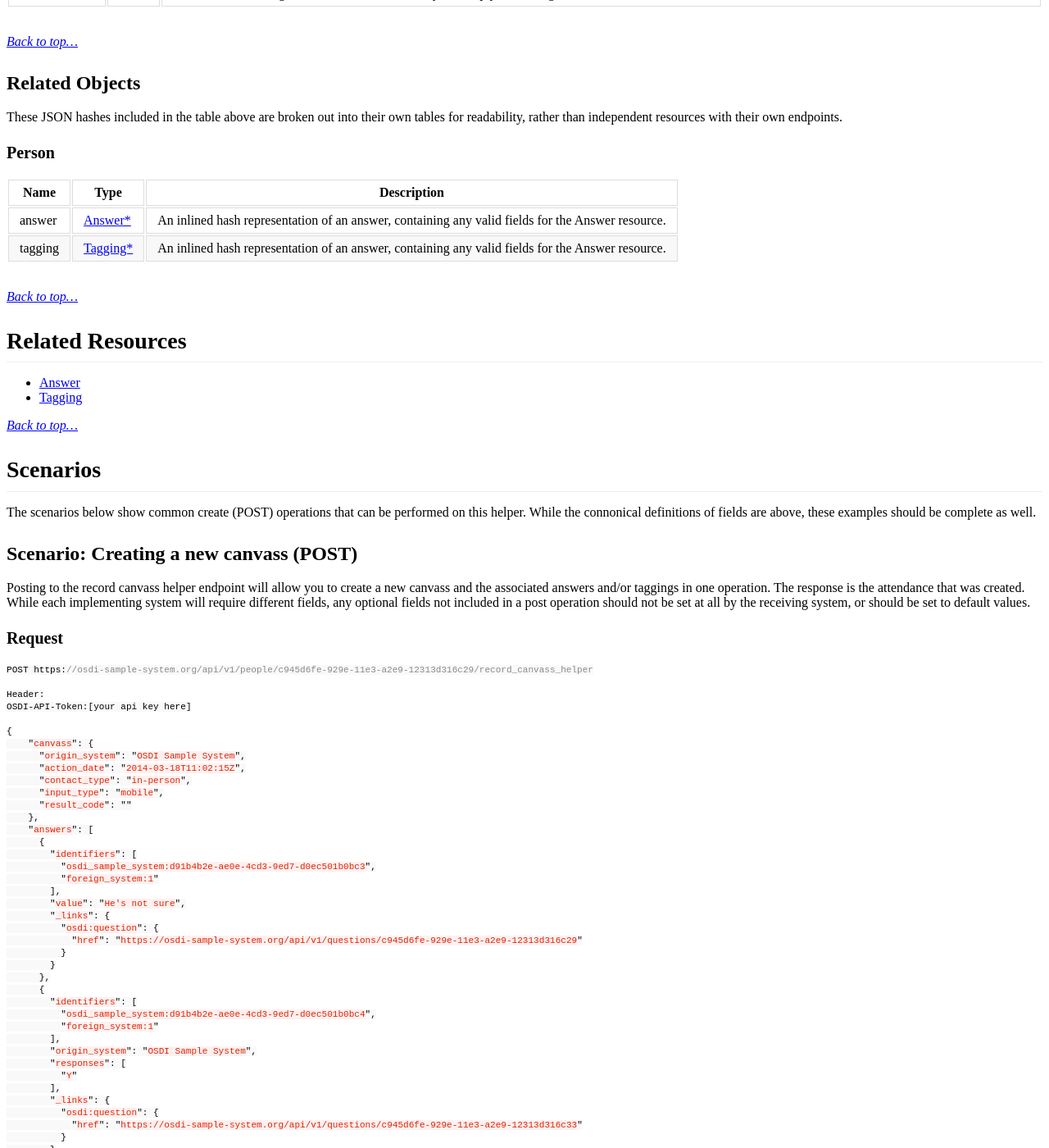
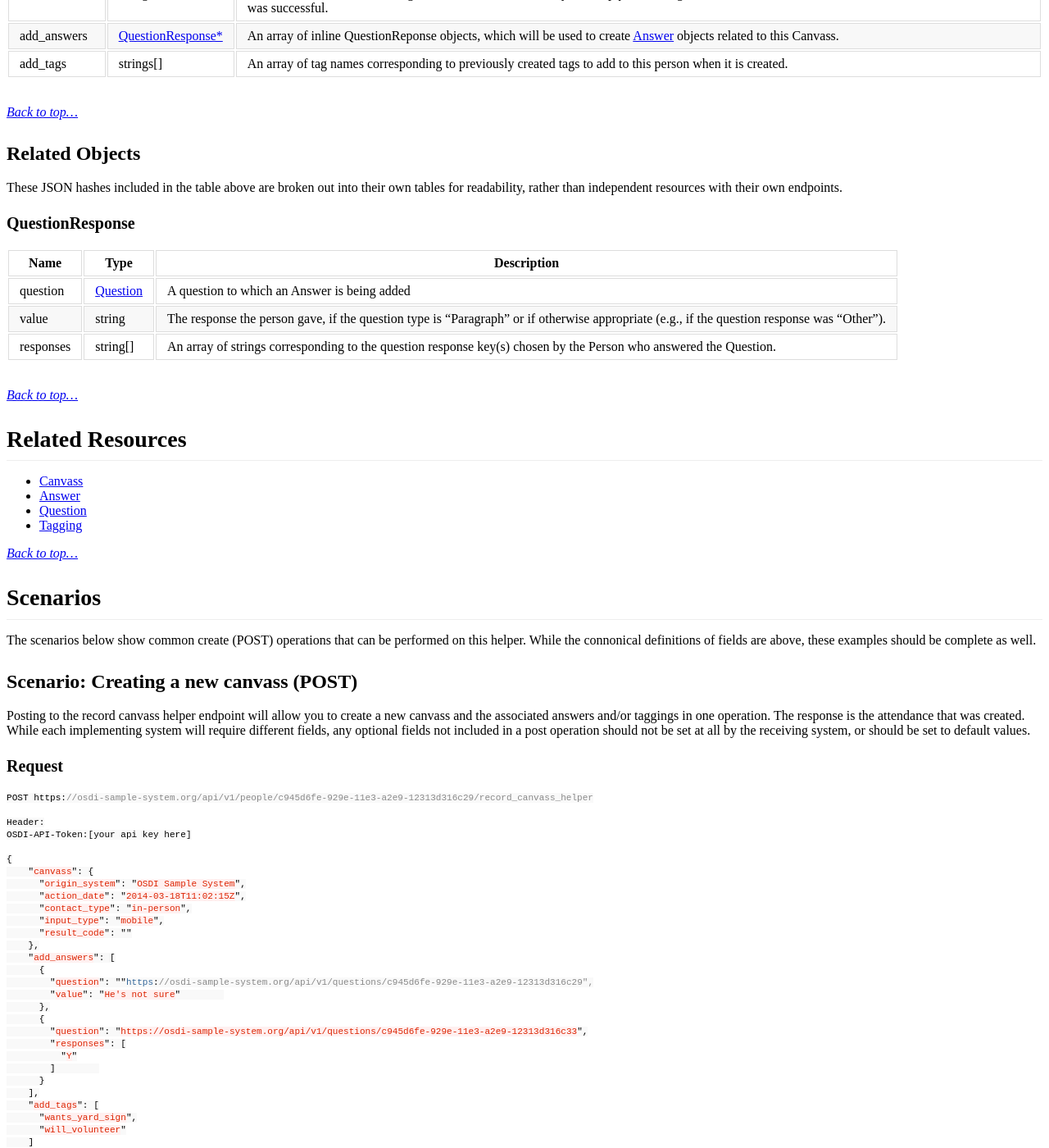
Before and after one commit to opensupporter/osdi-docs, a Jekyll site: the page built from record_canvass.md, in a window 1280 px wide and 1400 px high, scrolled down 2028 px. Shown: the whole window at 82% size. Built offline with Jekyll 4.4.1, drawn with Linux system fonts in a browser that asks for light colours; a style sheet for code colours, icons or effects is not loaded; some of the changed text lies outside the part shown.

Commit message:
De-HAL-ify the record canvass helper and link to helper from canvasses.
Signed-off-by: shaisachs <ssachs@ngpvan.com>

````diff
--- a/record_canvass.md
+++ b/record_canvass.md
@@ -55,6 +55,8 @@ A list of fields specific for POSTing via the Record Canvass Helper.
 | contact_type  | string | A code indicating the method by which the person was contacted.  For example: "in-person"
 | input_type    | string | A code indicating the method by which the canvass is being input into the system. For example: "mobile"
 | result_code  | string | A code indicating the status of the contact attempt.  For example: "not-home" indicates that the contact failed because the target was not home, while "success" indicates that the target was contacted successfully.  An empty or missing value for result_code should be assumed to mean that the contact was successful.
+|add_answers      |[QuestionResponse*](#QuestionResponse)     |An array of inline QuestionReponse objects, which will be used to create [Answer](answers.html) objects related to this Canvass.
+|add_tags      |strings[]     |An array of tag names corresponding to previously created tags to add to this person when it is created.
 
 _[Back to top...](#)_
 
@@ -63,19 +65,21 @@ _[Back to top...](#)_
 
 These JSON hashes included in the table above are broken out into their own tables for readability, rather than independent resources with their own endpoints.
 
-#### Person
+#### QuestionResponse
 
 |Name          |Type      |Description
 |-----------    |-----------|--------------
-|answer      |[Answer*](answers.html)     |An inlined hash representation of an answer, containing any valid fields for the Answer resource.
-|tagging      |[Tagging*](taggings.html)     |An inlined hash representation of an answer, containing any valid fields for the Answer resource.
+|question      |[Question](questions.html)     | A question to which an Answer is being added
+|value      |string     |The response the person gave, if the question type is “Paragraph” or if otherwise appropriate (e.g., if the question response was “Other”).
+|responses  |string[] | An array of strings corresponding to the question response key(s) chosen by the Person who answered the Question.
 
 _[Back to top...](#)_
 
-
 ## Related Resources
 
+* [Canvass](canvasses.html)
 * [Answer](answers.html)
+* [Question](questions.html)
 * [Tagging](taggings.html)
 
 _[Back to top...](#)_
@@ -106,46 +110,21 @@ OSDI-API-Token:[your api key here]
       "input_type": "mobile",
       "result_code": ""
     },
-    "answers": [
+    "add_answers": [
       {
-        "identifiers": [
-          "osdi_sample_system:d91b4b2e-ae0e-4cd3-9ed7-d0ec501b0bc3",
-          "foreign_system:1"
-        ],
-        "value": "He's not sure",
-        "_links": {
-          "osdi:question": {
-            "href": "https://osdi-sample-system.org/api/v1/questions/c945d6fe-929e-11e3-a2e9-12313d316c29"
-          }
-        }
+        "question": ""https://osdi-sample-system.org/api/v1/questions/c945d6fe-929e-11e3-a2e9-12313d316c29",
+        "value": "He's not sure"
       },
       {
-        "identifiers": [
-          "osdi_sample_system:d91b4b2e-ae0e-4cd3-9ed7-d0ec501b0bc4",
-          "foreign_system:1"
-        ],
-        "origin_system": "OSDI Sample System",
+        "question": "https://osdi-sample-system.org/api/v1/questions/c945d6fe-929e-11e3-a2e9-12313d316c33",
         "responses": [
           "Y"
-        ],
-        "_links": {
-          "osdi:question": {
-            "href": "https://osdi-sample-system.org/api/v1/questions/c945d6fe-929e-11e3-a2e9-12313d316c33"
-          }
-        }
+        ]
       }
     ],
-    "taggings": [
-      {
-        "identifiers": [
-          "osdi_sample_system:1efc3644-af25-4253-90b8-a0baf12dbd1e"
-        ],
-        "_links": {
-          "osdi:tag": {
-            "href": "https://osdi-sample-system.org/api/v1/tags/c945d6fe-929e-11e3-a2e9-12313d316c29"
-          }
-        }
-      }
+    "add_tags": [
+      "wants_yard_sign",
+      "will_volunteer"
     ]
 }
 ```
````
Also changed, not shown: canvasses.md (+11 -0 lines).
